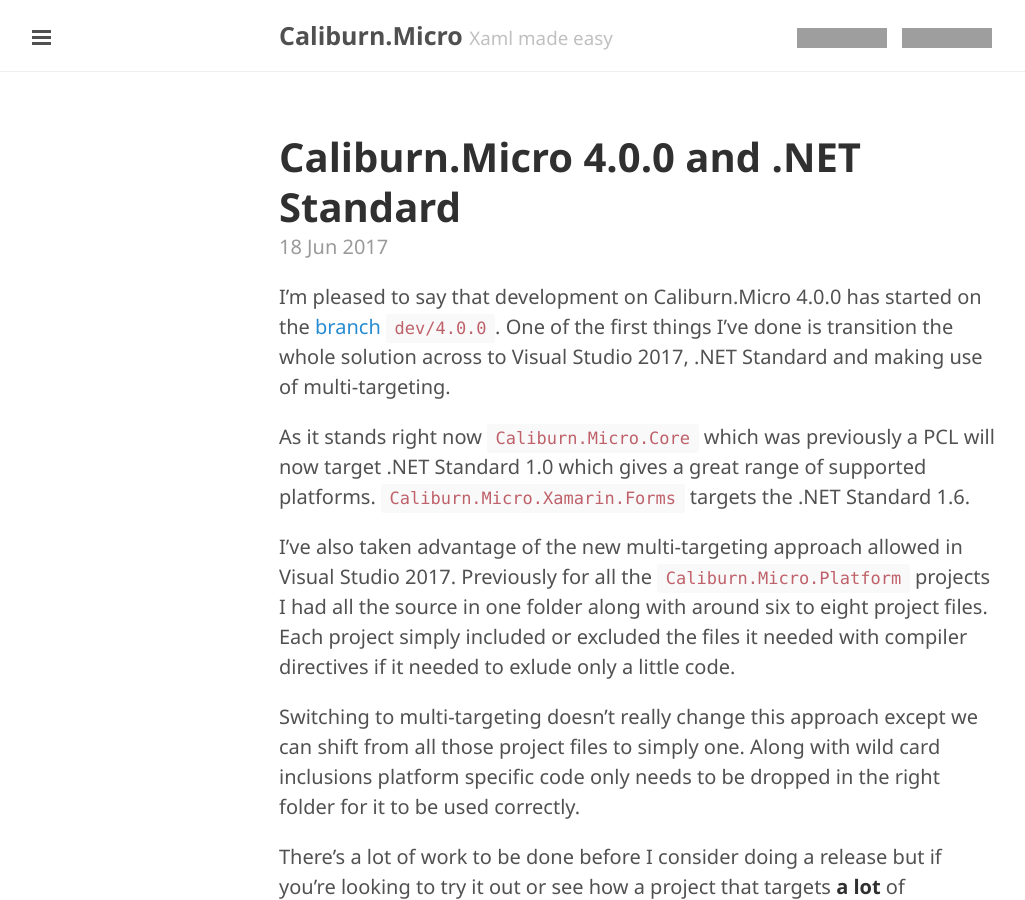
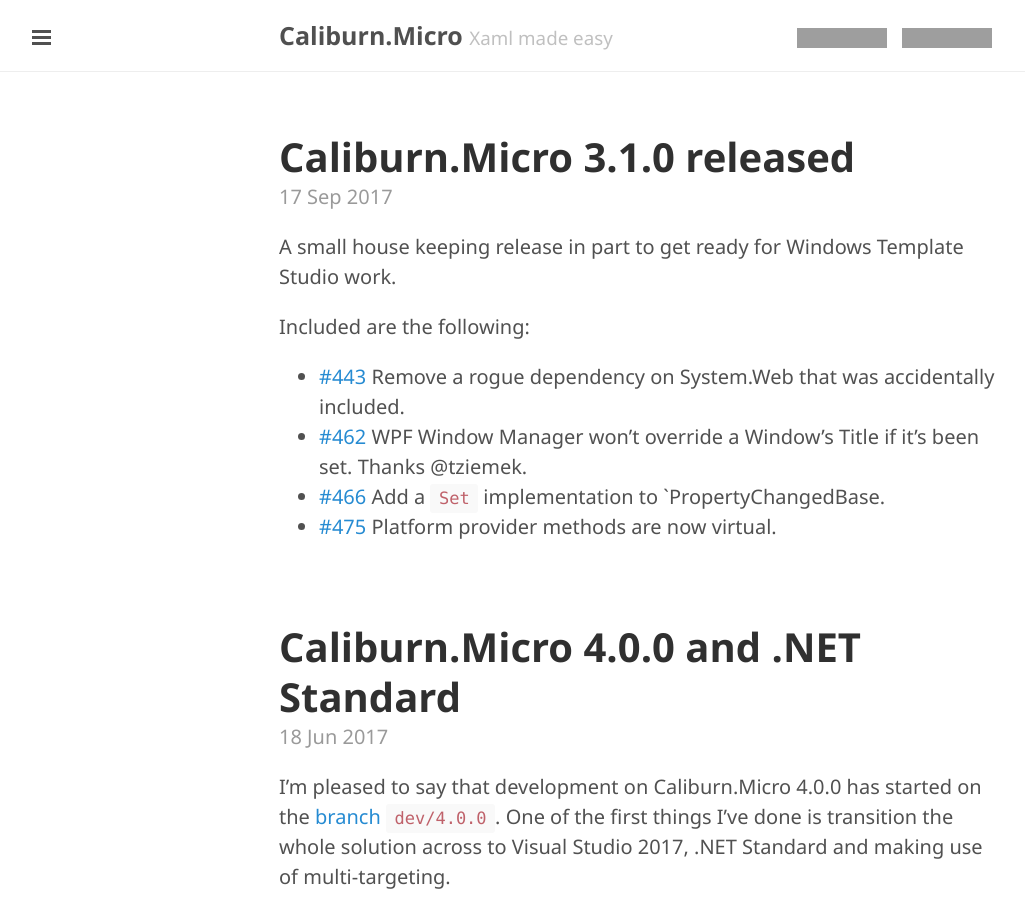
Before and after one commit to Caliburn-Micro/caliburn-micro.github.io, a Jekyll site: the page built from announcements/index.html, in a window 1280 px wide and 900 px high. Shown: the whole window, without its empty margins (1-1026 px from the left). Built offline with Jekyll 4.4.1, drawn with Linux system fonts in a browser that asks for light colours; the list of posts is cut into pages by our own code; some of the changed text lies outside the part shown; grey boxes are pictures that could not be loaded.

Commit message:
3.20 release

```diff
--- a/_config.yml
+++ b/_config.yml
@@ -24,7 +24,7 @@
 paginate_path: '/announcements/:num'
 
 # Custom vars
-version: 3.1.0
+version: 3.2.0
 
 github:
   repo: https://github.com/caliburn-micro/caliburn.micro
--- /dev/null
+++ b/_posts/2017-09-17-3.2.0.md
@@ -0,0 +1,13 @@
+---
+layout: post
+title: Caliburn.Micro 3.1.0 released
+---
+
+A small house keeping release in part to get ready for Windows Template Studio work.
+
+Included are the following:
+
+- [#443](https://github.com/Caliburn-Micro/Caliburn.Micro/issues/443) Remove a rogue dependency on System.Web that was accidentally included.
+- [#462](https://github.com/Caliburn-Micro/Caliburn.Micro/issues/462) WPF Window Manager won't override a Window's Title if it's been set. Thanks @tziemek.
+- [#466](https://github.com/Caliburn-Micro/Caliburn.Micro/issues/466) Add a `Set` implementation to `PropertyChangedBase.
+- [#475](https://github.com/Caliburn-Micro/Caliburn.Micro/issues/475) Platform provider methods are now virtual.
```
